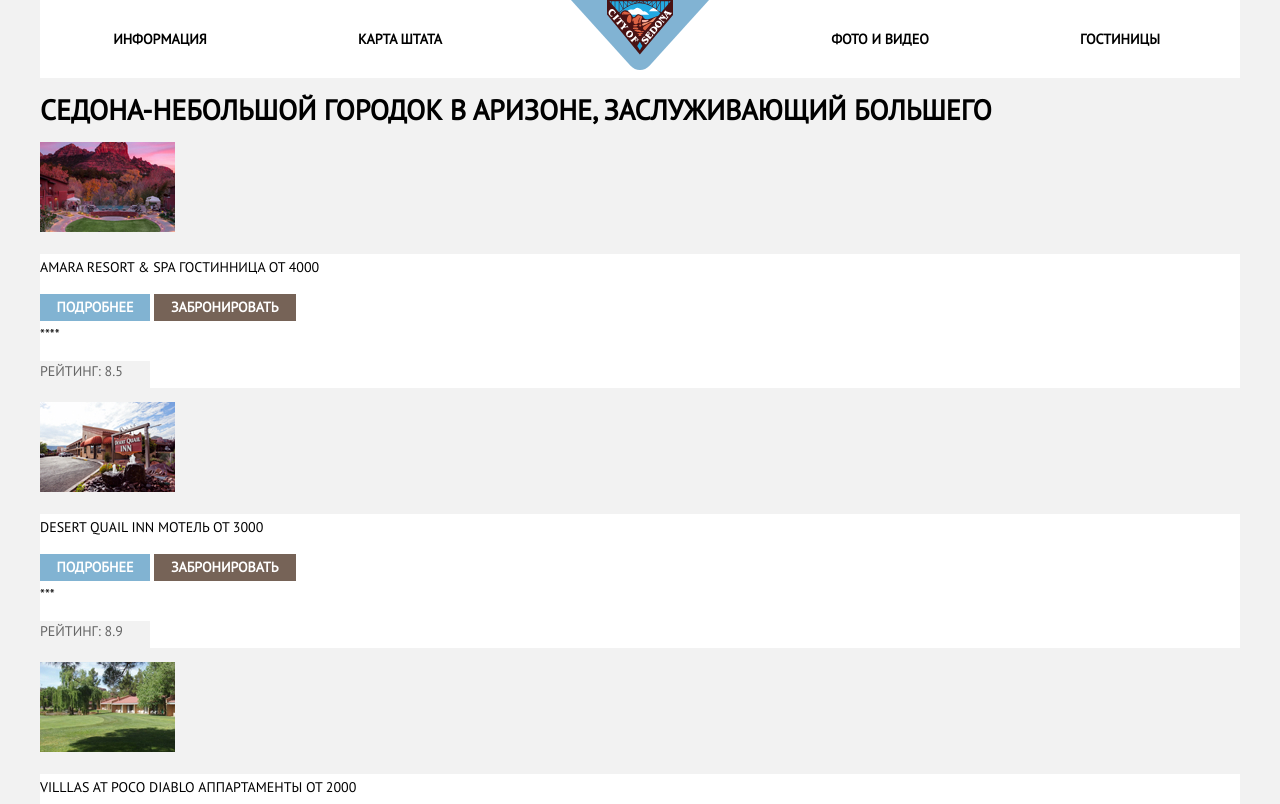
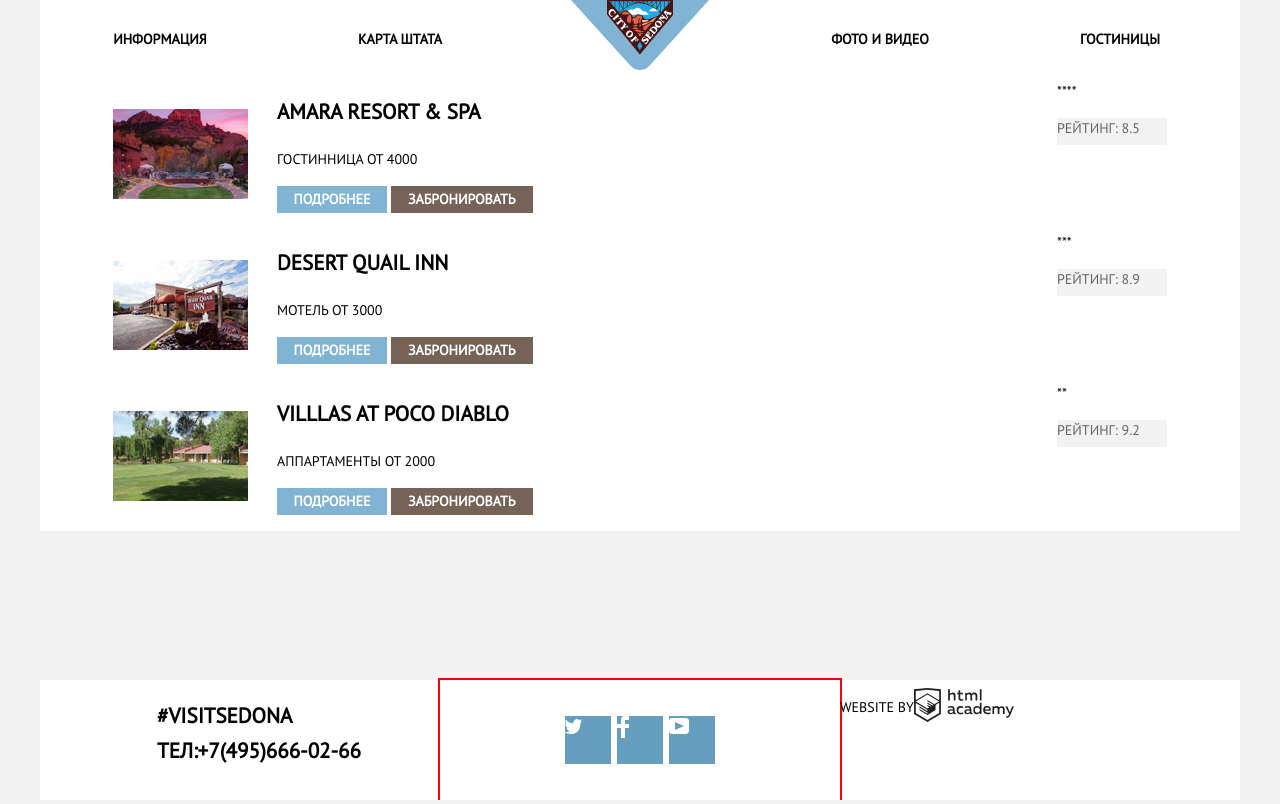
Before and after one commit to koskos1986/1489259-sedona-28, a plain HTML site: page catalog.html in a window 1280 px wide. Shown: the top 804 px of the page. Drawn offline with Linux system fonts and the light colour scheme.

Commit message:
Flex Update 3
добавлена сетка на вторую страницу, подправлен блок с ссылками на соцсети

```diff
--- a/catalog.html
+++ b/catalog.html
@@ -20,20 +20,30 @@
           </div>
         </nav>
       </header>
-      <main>
-        <h1 class="visually-hidden">Седона-небольшой городок в Аризоне, заслуживающий большего</h1>
-          <img src="img/thumb-amara-resort.jpg" alt="Отель у подножия горы">
-          <div class="hotel-item"><p>Amara resort & SPA
-          Гостинница от 4000</p>
-          <button type="button" class="button details">Подробнее</button>
-          <button type="button" class="button booking">Забронировать</button></div>
+      <main class="hotels-container">
+        <!--<h1 class="visually-hidden">Седона-небольшой городок в Аризоне, заслуживающий большего</h1>-->
+        <div class="hotel-item">
+          <div class="hotel-photo">
+            <img src="img/thumb-amara-resort.jpg" alt="Отель у подножия горы">
+          </div>
+          <div class="hotel-info">
+            <p>Amara resort & SPA</p>
+            <p>Гостинница от 4000</p>
+            <button type="button" class="button details">Подробнее</button>
+            <button type="button" class="button booking">Забронировать</button>
+          </div>
           <div class="rating">
-          <span>*</span><span>*</span><span>*</span><span>*</span> <!--Звезды-->
+            <span>*</span><span>*</span><span>*</span><span>*</span> <!--Звезды-->
             <p>Рейтинг: 8.5</p>
           </div>
+        </div>
+        <div class="hotel-item">
+          <div class="hotel-photo">
             <img src="img/thumb-desert-quall.jpg" alt="Классический американский двухэтажный отель">
-          <div class="hotel-item"><p>Desert Quail INN
-            Мотель от 3000</p>
+          </div>
+          <div class="hotel-info">
+            <p>Desert Quail INN</p>
+            <p>Мотель от 3000</p>
             <button type="button" class="button details" >Подробнее</button>
             <button type="button" class="button booking">Забронировать</button>
           </div>
@@ -41,9 +51,14 @@
             <span>*</span><span>*</span><span>*</span> <!--Звезды-->
               <p>Рейтинг: 8.9</p>
           </div>
-          <img src="img/thumb-villas-diablo.jpg" alt="Уютная вилла в тени деревьев">
-          <div class="hotel-item"><p>VILLLAS AT POCO DIABLO
-          Аппартаменты от 2000</p>
+        </div>
+        <div class="hotel-item">
+          <div class="hotel-photo">
+            <img src="img/thumb-villas-diablo.jpg" alt="Уютная вилла в тени деревьев">
+          </div>
+          <div class="hotel-info">
+          <p>VILLLAS AT POCO DIABLO</p>
+          <p>Аппартаменты от 2000</p>
           <button type="button" class="button details">Подробнее</button>
           <button type="button" class="button booking">Забронировать</button>
           </div>
@@ -51,6 +66,7 @@
             <span>*</span><span>*</span> <!--Звезды-->
               <p>Рейтинг: 9.2</p>
           </div>
+        </div>
       </main>
       <footer class="main-footer">
         <section class="container">
--- a/css/style.css
+++ b/css/style.css
@@ -138,7 +138,6 @@ align-items:center;
     line-height: 21px;
     color: var(--basic-black-light);
     text-align: center;
-
 }
 .find-form {
     background-color: var(--basic-white);
@@ -177,22 +176,23 @@ align-items:center;
     width:251px;
 }
 .social-networks {
+    outline: 2px solid red;
 }
 .social-networks ul {
-    display:grid;
-    grid-template-columns: 1fr 1fr 1fr;
+    display: grid;
+    height: 120px;
+    grid-template-columns: 46px 46px 46px;
+    align-content: center;
     column-gap: 6px;
-    margin:0px;
+    justify-content: center;
+    margin-top: 0px;
+    margin-bottom: 0px;
     padding:0px;
-    outline: 2px solid green;
-
 }
 .social-networks li {
     list-style-type: none;
-    min-width:48px;
-    max-height:46px;
+    min-height:48px;
     background-color: #669EC0;
-    outline: 2px solid tomato;
 }
 .developer {
     display: flex;
@@ -201,9 +201,42 @@ align-items:center;
     font: inherit;
     font-weight: normal;
 }
+.hotels-container {
+    display: grid;
+    grid-template-rows: 151px 151px 151px;
+}
+.hotel-photo, .hotel-info, .rating {
+
+    margin-bottom:30px;
+}
+.hotel-photo {
+    margin-top: 30px;
+    height: 90px;
+    margin-right: 29px;
+}
+.hotel-item {
+    display:flex;
+    justify-content: space-between;
+    align-items: center;
+    max-width:1200px;
+    padding-left: 73px;
+    padding-right:73px;
+}
 .hotel-item, .rating {
     background-color: var(--basic-white);
 }
+.hotel-info {
+    flex-grow:1;
+   align-self: baseline;
+}
+.hotel-info p:first-child {
+    font-size:21px;
+    font-weight: bold;
+}
+.rating {
+    height: 121px;
+}
+
 .button {
     font: inherit;
     font-weight: bold;
@@ -246,3 +279,13 @@ font-weight: normal;
 font-size: 14px;
 line-height: 21px;
 }
+.visually-hidden {
+    position: absolute;
+    width: 1px;
+    height: 1px;
+    margin: -1px;
+    padding: 0;
+    overflow: hidden;
+    border: 0;
+    clip: rect(0 0 0 0)
+  }
```
